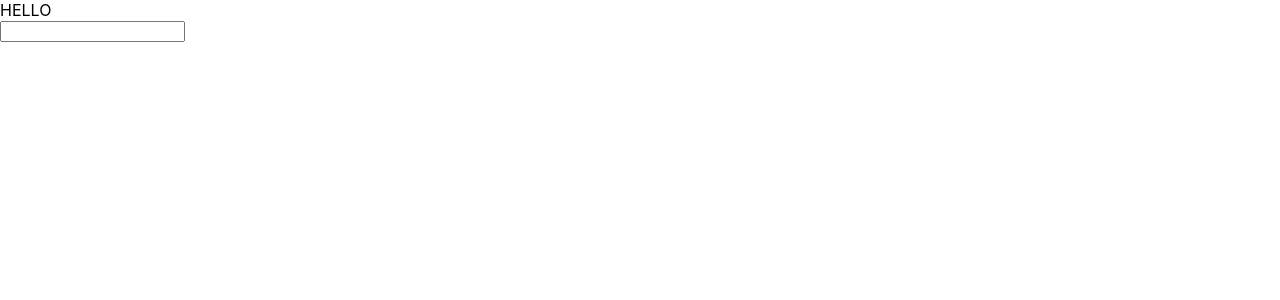
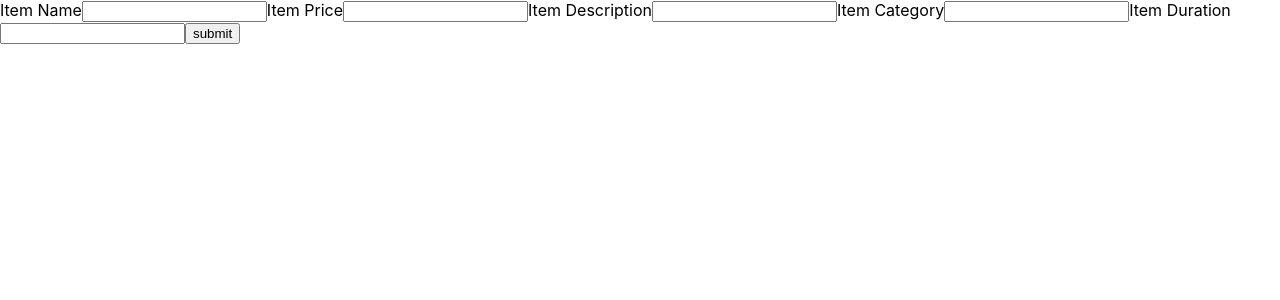
Before and after one commit to rehankhan21/FullStack_ItemManagementApp, a React (Create React App) app: page /addItem in a window 1280 px wide. Shown: the top 300 px of the page. Built offline with nearby package versions, Linux system fonts and the light colour scheme.

Commit message:
added item service for delete and add item

```diff
--- a/src/App.js
+++ b/src/App.js
@@ -3,6 +3,7 @@ import { BrowserRouter as Router, Link, Route, Switch} from "react-router-dom"
 import Home from './components/Home'
 import ListItems from './components/ListItems'
 import AddItem from './components/AddItem'
+import DeleteItem from './components/DeleteItem'
 
 function App() {
   return (
@@ -12,6 +13,7 @@ function App() {
       <Switch>
         <Route path="/" exact component={ListItems}/>
         <Route path="/addItem" component={AddItem}/>
+        <Route path="/deleteItem" component={DeleteItem} />
       </Switch>
     </div>
     </Router>
--- a/src/components/AddItem.jsx
+++ b/src/components/AddItem.jsx
@@ -1,23 +1,71 @@
 import React, {Component} from 'react';
+import ItemService from '../services/ItemService';
 
 class AddItem extends Component {
     constructor(props){
 
         super(props)
         this.state = {
+            name: "",
+            price: "",
+            description: "",
+            category: "",
+            duration: ""
+        }
 
+        this.handleChange = this.handleChange.bind(this);
+        this.handleSubmit = this.handleSubmit.bind(this);
+    }
+
+    handleSubmit(event) {
+
+        event.preventDefault();
+
+        let item = {
+            name: this.state.name,
+            price: this.state.price,
+            descripion: this.state.descripion,
+            category: this.state.category,
+            duration: this.state.duration
         }
+
+        ItemService.addItem(item);
+        console.log(item)
+
+        //console.log(this.state)
+    }
+
+    handleChange(event) {
+
+        const {name, value} = event.target
+        this.setState({
+            [name] : value
+        })
+
+
     }
 
     render() {
 
         return(
-            <div>
-                HELLO
-                <form >
-                    <input></input>
-                </form>
-            </div>
+            <form onSubmit={this.handleSubmit}>
+            <label>Item Name</label>
+            <input type="text" value={this.state.name} onChange={this.handleChange} name="name"></input>
+
+            <label>Item Price</label>
+            <input type="text" value={this.state.price} onChange={this.handleChange} name="price"></input>
+
+            <label>Item Description</label>
+            <input type="text" value={this.state.description} onChange={this.handleChange} name="description"></input>
+
+            <label>Item Category</label>
+            <input type="text" value={this.state.category} onChange={this.handleChange} name="category"></input>
+
+            <label>Item Duration</label>
+            <input type="text" value={this.state.duration} onChange={this.handleChange} name="duration"></input>
+
+            <button type="submit">submit</button>
+        </form>
         )
     }
 }
--- a/src/components/DeleteItem.jsx
+++ b/src/components/DeleteItem.jsx
@@ -0,0 +1,66 @@
+import React, {Component} from 'react';
+import ItemService from '../services/ItemService';
+
+class DeleteItem extends Component {
+    constructor(props){
+
+        super(props)
+        this.state = {
+            id: 0,
+            name: "",
+            price: "",
+            description: "",
+            category: "",
+            duration: ""
+        }
+
+        this.handleChange = this.handleChange.bind(this);
+        this.handleSubmit = this.handleSubmit.bind(this);
+    }
+
+    handleSubmit(event) {
+
+        event.preventDefault();
+
+        let item = {
+            name: this.name,
+            price: this.price,
+            descripion: this.descripion,
+            category: this.category,
+            duration: this.duration
+        }
+
+        ItemService.deleteItem(this.state.id)
+        console.log(this.state.id)
+        //ItemService.deleteItem()
+
+        //console.log(this.state)
+    }
+
+    handleChange(event) {
+
+        const {name, value} = event.target
+        this.setState({
+            [name] : value
+        })
+
+
+    }
+
+    render() {
+
+        return(
+        <div>
+        <form onSubmit={this.handleSubmit}>
+
+            <label>Id for Item to Delete</label>
+            <input type="text" value={this.state.id} onChange={this.handleChange} name="id"></input>
+
+            <button type="submit">submit</button>
+        </form>
+        </div>
+        )
+    }
+}
+
+export default DeleteItem;
--- a/src/components/ListItems.js
+++ b/src/components/ListItems.js
@@ -9,6 +9,7 @@ class ListItems extends Component {
             items: []
         }
         this.addItem=this.addItem.bind(this);
+        this.deleteItem=this.deleteItem.bind(this);
     }
 
     componentDidMount(){
@@ -23,12 +24,20 @@ class ListItems extends Component {
         this.props.history.push('/addItem')
     }
 
+    deleteItem()
+    {
+        this.props.history.push('/deleteItem')
+    }
+
     render() {
         return (
             <div>
                 <h2 className="text-center">Items List</h2>
                 <div>
                     <button className="btn btn-primary" onClick={this.addItem}>Add Item</button>
+                </div>
+                <div>
+                    <button className="btn btn-primary" onClick={this.deleteItem}>Delete Item</button>
                 </div>
                 <div>
                     <p></p>
--- a/src/services/ItemService.js
+++ b/src/services/ItemService.js
@@ -1,11 +1,32 @@
 import axios from 'axios'
+import React, {Component } from 'react';
 
 const ITEM_API_BASE_URL = "http://localhost:8081/api/allitems";
-class ItemService{
+const ITEM_API_ADD_URL = "http://localhost:8081/api/additem";
+const ITEM_API_DELETE_URL = "http://localhost:8081/api/item/";
+class ItemService extends Component{
+
+    // constructor(props){
+
+    // }
 
     getItems(){
         return axios.get(ITEM_API_BASE_URL);
     }
+
+    addItem(item){
+        axios.post(ITEM_API_ADD_URL, item);
+        console.log(item)
+    }
+
+    deleteItem(id){
+        console.log(id)
+        axios.delete(ITEM_API_DELETE_URL + id)
+            .then(() => {
+                console.log("Item with id: " + id + " has been deleted")
+                alert("Item with id: " + id + " has been deleted");
+            });
+    }
 }
 
 export default new ItemService();
```
